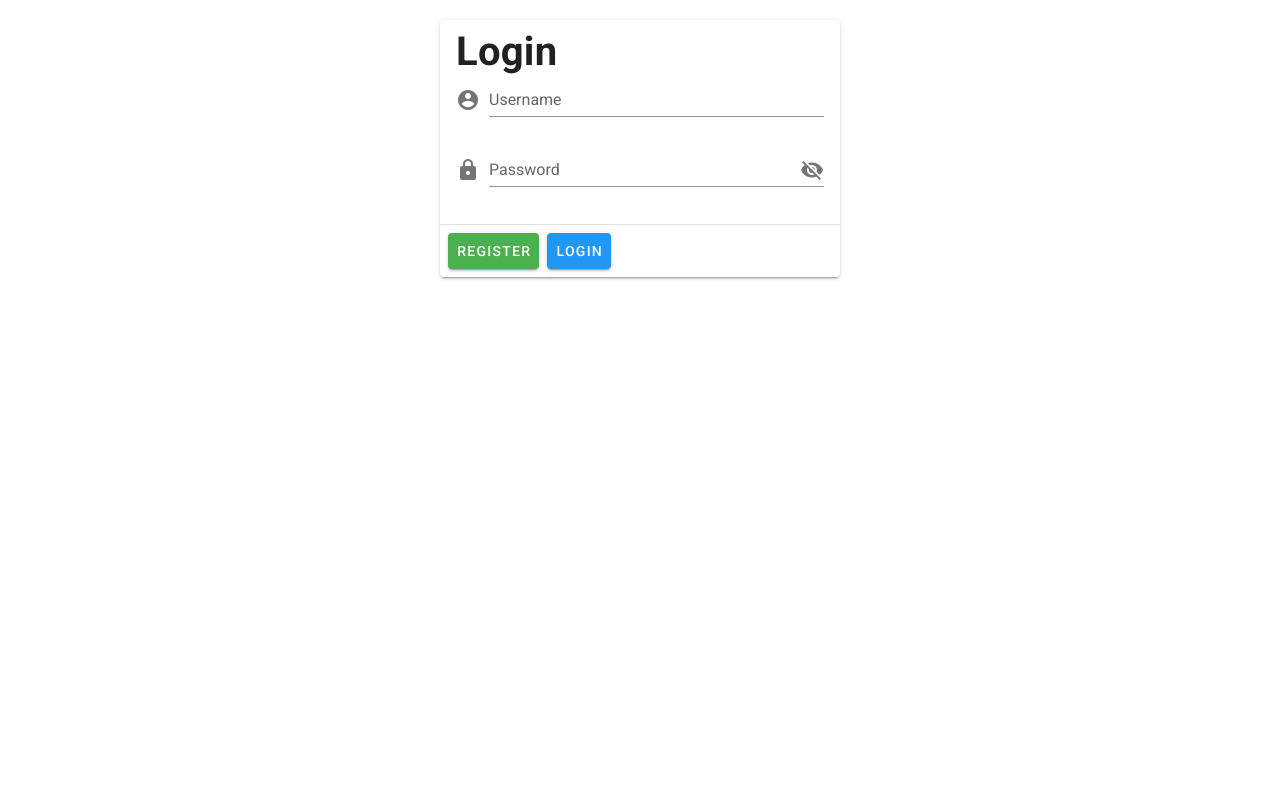
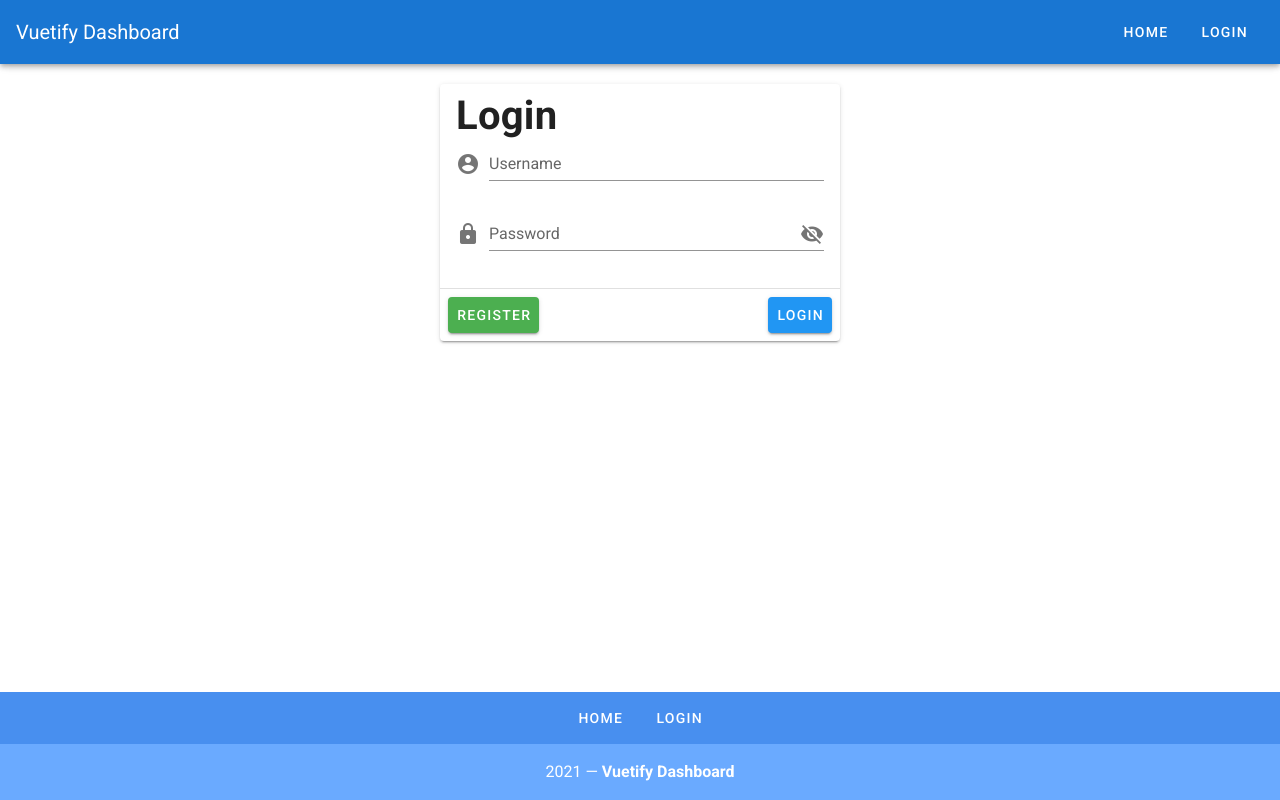
Before and after one commit to gabrielcaiana/Vuetify-Dashboard, a Vue app: page / in a window 1280 px wide. Built offline with nearby package versions, Linux system fonts and the light colour scheme.

Commit message:
criando o header e footer do dashboard

```diff
--- a/src/App.vue
+++ b/src/App.vue
@@ -1,15 +1,21 @@
 <template>
   <v-app>
+    <v-app-bar app color="primary" dark>
+      <v-toolbar-title>Vuetify Dashboard</v-toolbar-title>
+      <v-spacer></v-spacer>
+      <v-btn text rounded>Home</v-btn>
+      <v-btn text rounded>Login</v-btn>
+    </v-app-bar>
+
+    <v-content>
+      <!-- Login -->
       <v-card width="400" class="mx-auto mt-5">
         <v-card-title class="pb-0">
           <h1>Login</h1>
         </v-card-title>
         <v-card-text>
           <v-form>
-          <v-text-field
-            label="Username"
-            prepend-icon="mdi-account-circle"
-          />
+            <v-text-field label="Username" prepend-icon="mdi-account-circle" />
             <v-text-field
               :type="showPassword ? 'text' : 'password'"
               label="Password"
@@ -22,18 +28,41 @@
         <v-divider></v-divider>
         <v-card-actions>
           <v-btn color="success">Register</v-btn>
+          <v-spacer></v-spacer>
           <v-btn color="info">Login</v-btn>
         </v-card-actions>
       </v-card>
+    </v-content>
+
+    <v-footer color="primary lighten-1" padless>
+      <v-row justify="center" no-gutters>
+        <v-btn
+          v-for="link in links"
+          :key="link"
+          color="white"
+          text
+          rounded
+          class="my-2"
+        >
+          {{ link }}
+        </v-btn>
+        <v-col class="primary lighten-2 py-4 text-center white--text" cols="12">
+          {{ new Date().getFullYear() }} — <strong>Vuetify Dashboard</strong>
+        </v-col>
+      </v-row>
+    </v-footer>
   </v-app>
 </template>
 <script>
-
 export default {
-  name: 'App',
+  name: "App",
 
   data: () => ({
-    showPassword: false
+    showPassword: false,
+    links: [
+      'Home',
+      'Login'
+    ]
   }),
 };
 </script>
```
Lines whose indentation alone changed are shown as unchanged.
